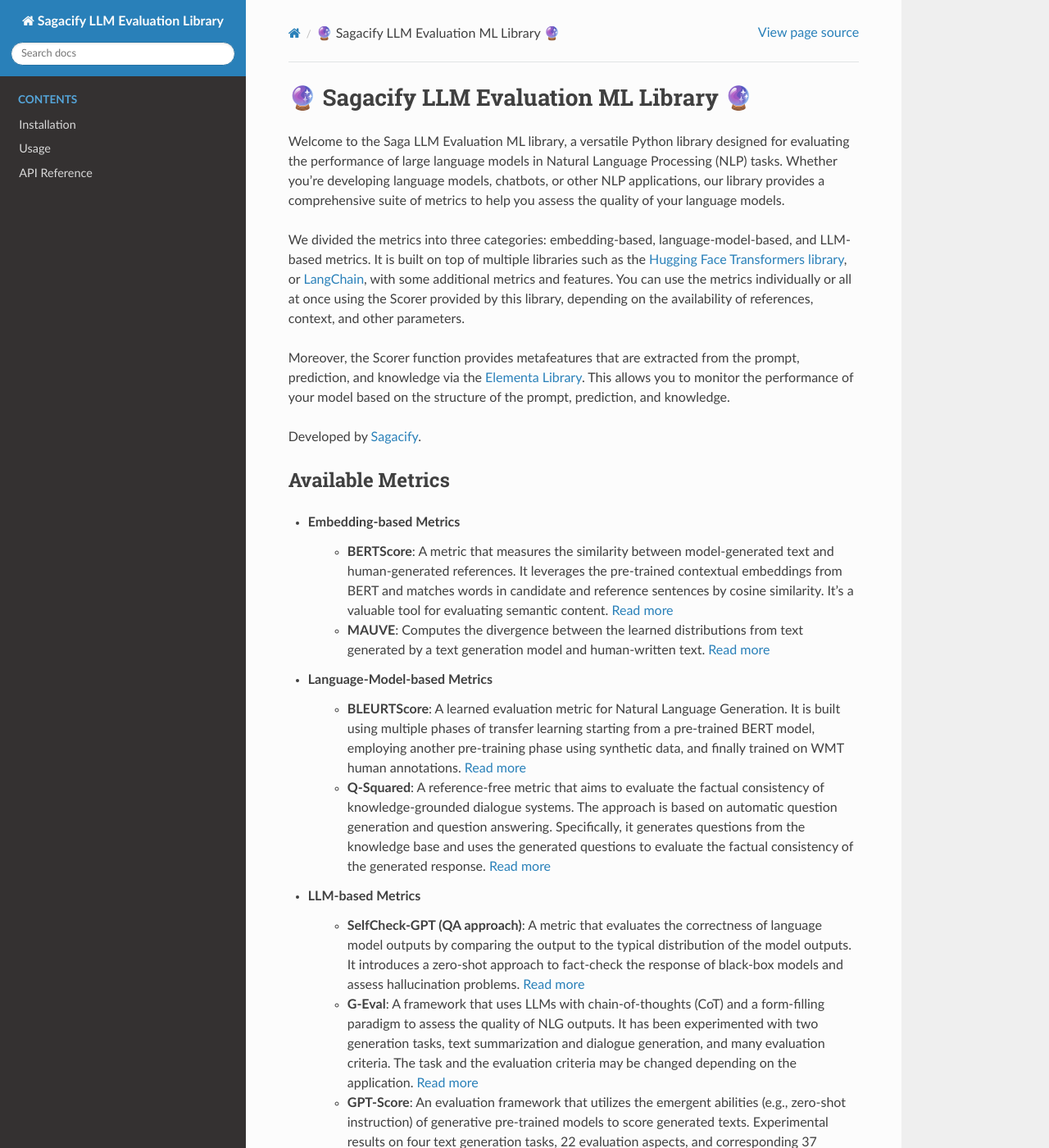
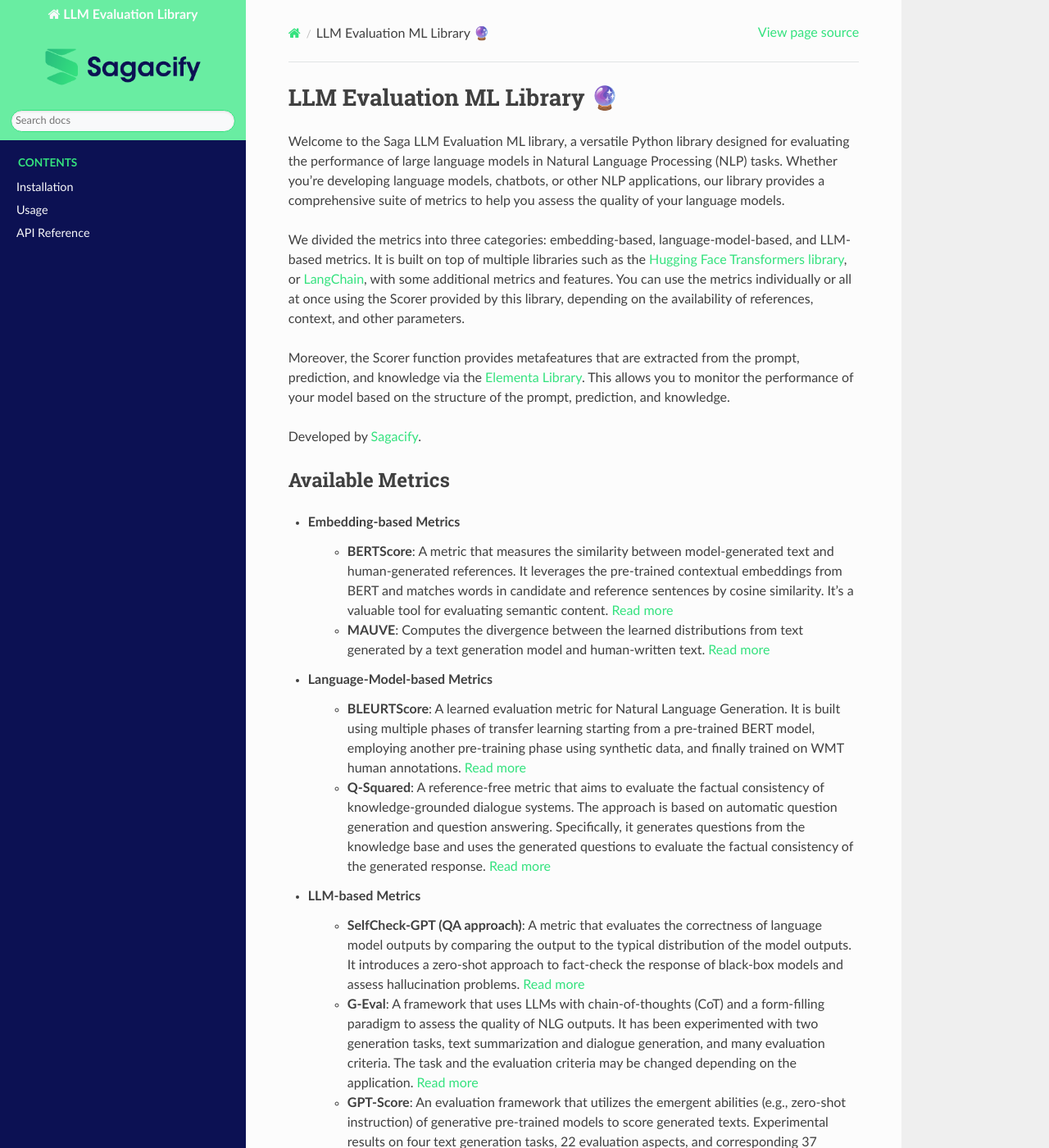
Before and after one commit to Sagacify/saga-llm-evaluation, a Sphinx documentation site: the page built from docs/index.rst, in a window 1280 px wide and 1400 px high. Shown: the whole window at 82% size. Built offline with Sphinx 7.4.7 and the Read the Docs theme 2.0.0, drawn with Linux system fonts in a browser that asks for light colours; some of the changed text lies outside the part shown.

Commit message:
docs(appearance): pimp the doc

```diff
--- /dev/null
+++ b/docs/_static/css/custom.css
@@ -0,0 +1,125 @@
+/* Reduce the padding and space around the logo */
+/* Adjust the logo */
+.wy-side-nav-search img {
+    width: 80% !important;  /* Adjust the width of the logo */
+    padding: 0 !important;  /* Remove padding around the logo */
+    margin: 0 auto !important;  /* Center the logo and remove space below */
+    display: block;
+}
+
+/* Adjust the spacing and position for the search bar container */
+.wy-side-nav-search {
+    background-color: #69eda2 !important;  /* Green background */
+    margin: 0px !important;   /* Remove all margins */
+    padding-bottom: 5px !important;  /* Optional: Add slight space below the logo */
+    padding-top: 5px !important;  /* Optional: Add slight space above the search bar */
+}
+
+/* Specific adjustment for the search form container */
+.wy-side-nav-search div[role="search"] {
+    margin-top: -20px !important;  /* Move the search bar up by reducing the top margin */
+    margin-bottom: 5px !important;  /* Remove space below the search bar */
+}
+
+/* Search box styles */
+.wy-side-nav-search input[type="text"] {
+    width: 100%;  /* Adjust the search box width */
+    margin: 0 auto !important;  /* Center the search box */
+    padding: 5px;  /* Add internal padding to the input */
+    display: block;
+    border: 1px solid #34E27E !important;  /* Green border */
+    background-color: #f8f9fa;  /* Light background for input box */
+    color: #000000 !important;  /* Black text in input */
+}
+
+/* Sidebar menu background */
+.wy-menu-vertical {
+    background-color: #0C1153 !important;  /* Dark blue background */
+}
+
+/* Force sidebar background for the nav-side */
+.wy-nav-side {
+    background: #0C1153;  /* Dark blue */
+}
+
+/* Sidebar header and top bar for mobile */
+.wy-side-nav-search, .wy-nav-top {
+    background: #34E27E;  /* Green background for both */
+}
+
+/* Change the text color of "Contents" */
+.wy-menu-vertical .caption-text {
+    color: #34E27E !important;  /* Green color for "Contents" */
+}
+
+
+
+/* Sidebar Link Styles */
+/* Default sidebar links */
+/* Top-level links */
+.wy-menu-vertical .toctree-l1 > a {
+    color: #f8f9fa !important;  /* Default link color */
+    background-color: #0C1153 !important;  /* Dark blue background */
+    display: block;
+    padding: 5px 20px !important;  /* Add padding for hover effect */
+}
+
+/* Second-level links */
+.wy-menu-vertical .toctree-l2 > a {
+    color: #f8f9fa !important;  /* Default link color */
+    background-color:  #0C1153 !important;  /* Dark blue background */
+    display: block;
+}
+
+/* Third-level links */
+.wy-menu-vertical .toctree-l3 > a {
+    color: #f8f9fa !important;  /* Default link color */
+    background-color:  #0C1153 !important;  /* Dark blue background */
+    display: block;
+}
+
+/* Fourth-level links */
+.wy-menu-vertical .toctree-l4 > a {
+    color: #f8f9fa !important;  /* Default link color */
+    background-color:  #0C1153 !important;  /* Dark blue background */
+    display: block;
+}
+
+/* Active (clicked) state background for all levels */
+.wy-menu-vertical .toctree-l1.current > a,
+.wy-menu-vertical .toctree-l2.current > a,
+.wy-menu-vertical .toctree-l3.current > a {
+    color: #ffffff !important;  /* White text color for active links */
+    border: transparent !important;  /* Remove border for active links */
+}
+
+.wy-menu-vertical .toctree-l1 > a:hover,
+.wy-menu-vertical .toctree-l2 > a:hover,
+.wy-menu-vertical .toctree-l3 > a:hover {
+    background-color: #69eda2 !important;  /* Green background on hover */
+    color: #f8f9fa !important;  /* Dark blue text color on hover */
+    border-radius: 5px !important;  /* Rounded corners for better effect */
+    border: transparent !important;  /* Remove border on hover */
+}
+
+/* Hide the expand/collapse icons in the sidebar (toctree) */
+.wy-menu-vertical .toctree-expand {
+    display: none !important;  /* Completely hide the icons */
+}
+
+
+/* Optional: Change any icon colors in the sidebar */
+.wy-side-nav-search .icon-home:before {
+    color: #f8f9fa !important;  /* White home icon */
+}
+
+/* Main Content Link Styles */
+/* Main content link colors */
+.wy-nav-content a {
+    color: #34E27E !important;  /* Green for links in content */
+}
+
+/* Main content link hover state */
+.wy-nav-content a:hover {
+    color: #34E27E !important;  /* Darker green on hover in content */
+}
--- a/docs/conf.py
+++ b/docs/conf.py
@@ -17,8 +17,8 @@
 # -- Project information -----------------------------------------------------
 # https://www.sphinx-doc.org/en/master/usage/configuration.html#project-information
 
-project = 'Sagacify LLM Evaluation Library'
-copyright = '2023, Leonardo Remondini (leonardo.remondini@sagacify.com), Lucie Navez de Lamotte (lucie.navez@sagacify.com)'
+project = 'LLM Evaluation Library'
+copyright = '2024, Sagacify, Leonardo Remondini (leonardo.remondini@sagacify.com), Lucie Navez de Lamotte (lucie.navez@sagacify.com)'
 author = 'Leonardo Remondini (leonardo.remondini@sagacify.com), Lucie Navez de Lamotte (lucie.navez@sagacify.com)'
 release = '0.7.2'
 
@@ -32,19 +32,22 @@
     "sphinx.ext.autodoc",
     "sphinx.ext.duration",
     "sphinx.ext.doctest",
-    'sphinx_markdown_builder'
+    'sphinx_markdown_builder',
+    'sphinx_emoji_favicon'
 ]
 templates_path = ['_templates']
 exclude_patterns = ['_build', 'Thumbs.db', '.DS_Store']
 root_doc = "index"
 autoclass_content = 'both'
 
-
-
-
 # -- Options for HTML output -------------------------------------------------
 # https://www.sphinx-doc.org/en/master/usage/configuration.html#options-for-html-output
 
 html_theme = 'sphinx_rtd_theme'
+html_logo = "_static/sagacify_logo.png"
+html_favicon = '_static/logo.png'
 html_static_path = ['_static']
-html_title = "Sagacify LLM Evaluation Library"
+html_title = "LLM Evaluation Library"
+html_css_files = [
+    'css/custom.css',
+]
--- a/docs/index.rst
+++ b/docs/index.rst
@@ -3,8 +3,8 @@
    You can adapt this file completely to your liking, but it should at least
    contain the root `toctree` directive.
 
-🔮 Sagacify LLM Evaluation ML Library 🔮
-========================================
+LLM Evaluation ML Library 🔮
+===============================
 
 Welcome to the Saga LLM Evaluation ML library, a versatile Python library designed for evaluating the performance of large language models in
 Natural Language Processing (NLP) tasks. Whether you're developing language models, chatbots, or other NLP applications,
--- a/pyproject.toml
+++ b/pyproject.toml
@@ -30,6 +30,7 @@
 langchain-huggingface = "^0.0.3"
 sphinx-rtd-theme = "^2.0.0"
 sphinx-markdown-builder = "^0.6.7"
+sphinx-emoji-favicon = "^0.2"
 
 [tool.poetry.dev-dependencies]
 pylint = "^2.13"
```
Also changed, not shown: docs/_static/logo.png (added), docs/_static/sagacify_logo.png (added), 3 other files.
